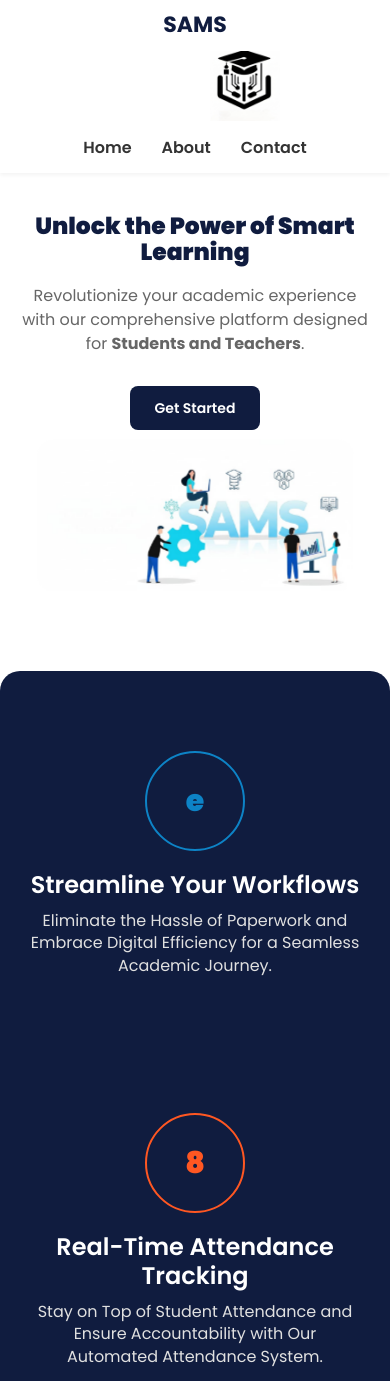
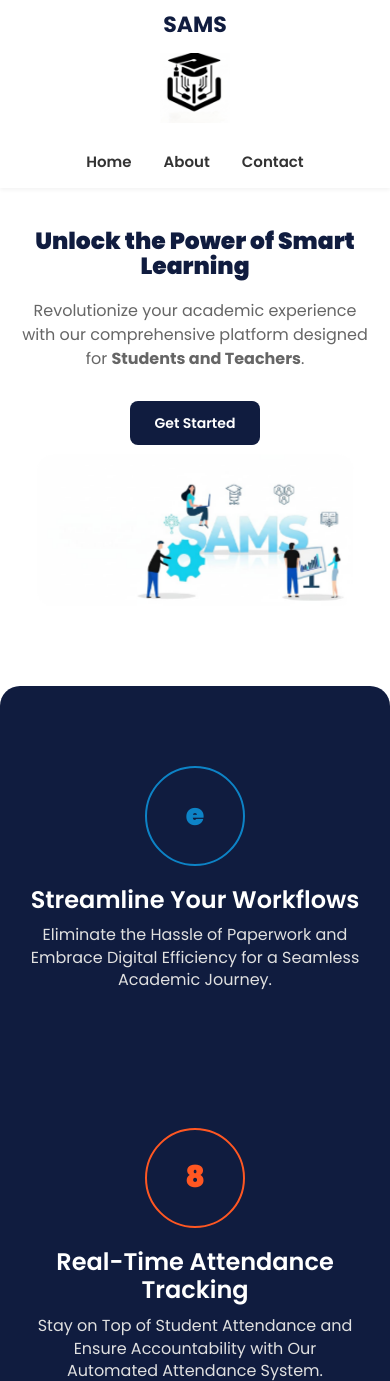
Before and after one commit to Riyas-n-s/SAMS, a Django app: page / in a window 390 px wide. Shown: the top 1381 px of the page. Run offline with Django 5.2, Linux system fonts and the light colour scheme.

Commit message:
Update home.html

```diff
--- a/accounts/templates/accounts/home.html
+++ b/accounts/templates/accounts/home.html
@@ -507,15 +507,78 @@ div.navbar-center img {
     50% { transform: scale(1.05); }
 }
 
+/* ================= HEADER FIX ================= */
+
+/* Desktop */
+.navbar {
+    display: flex;
+    align-items: center;
+    justify-content: space-between;
+}
+
+.navbar-center img {
+    height: 65px;
+    width: auto;
+    max-width: 100%;
+}
+
+/* Mobile Fix */
+@media (max-width: 768px) {
+    .navbar {
+        flex-direction: column;
+        gap: 12px;
+        padding: 15px;
+        text-align: center;
+    }
+
+    .navbar-left {
+        font-size: 22px;
+        margin: 0;
+    }
+
+    .navbar-center img {
+        height: 55px;
+    }
+
+    .navbar-right {
+        display: flex;
+        flex-wrap: wrap;
+        justify-content: center;
+        gap: 12px;
+        width: 100%;
+    }
+
+    .navbar-right a {
+        font-size: 15px;
+        margin: 0;
+        padding: 6px 10px;
+    }
+}
+
+/* Prevent horizontal scroll caused by header */
+html, body {
+    overflow-x: hidden;
+}
+
+@media (max-width: 768px) {
+    .navbar-center {
+        margin-left: 0 !important;   /* Remove only on mobile */
+    }
+}
+
+
 </style>
 </head>
 
 <body>
 <header class="navbar">
     <div class="navbar-left">SAMS</div>
+
     <div class="navbar-center">
-        <img src="https://raw.githubusercontent.com/Riyas-n-s/SAMS/master/static/accounts/images/logo.jpeg" alt="SAMS Logo">
+        <img src="https://raw.githubusercontent.com/Riyas-n-s/SAMS/master/static/accounts/images/logo.jpeg"
+             alt="SAMS Logo">
     </div>
+
     <nav class="navbar-right">
         <a href="{% url 'loader_page' 'home' %}">Home</a>
         <a href="{% url 'loader_page' 'about' %}">About</a>
@@ -531,7 +594,7 @@ div.navbar-center img {
             <a href="{% url 'loader_page' 'login' %}" class="cta-button">Get Started</a>
         </div>
         <div class="hero-illustration scroll-animate" data-animate="fade-right">
-            <img src="https://raw.githubusercontent.com/Riyas-n-s/SAMS/master/static/accounts/images/first.0.2.jpeg" alt="LMS Illustration">
+            <img src="{% static 'accounts/images/first.0.2.jpeg' %}" alt="LMS Illustration">
         </div>
     </div>
 </section>
@@ -564,7 +627,7 @@ div.navbar-center img {
 <!-- ===== Top Row: Raise Doubts ===== -->
 <div class="feature-row scroll-animate" data-animate="fade-left">
   <div class="feature-image">
-    <img src="https://raw.githubusercontent.com/Riyas-n-s/SAMS/master/static/accounts/images/chat.jpeg" alt="Raise Doubts Illustration">
+    <img src="{% static 'accounts/images/chat.jpeg' %}" alt="Raise Doubts Illustration">
   </div>
   <div class="feature-content">
     <h2>Raise Student Doubts & Chat</h2>
@@ -580,7 +643,7 @@ div.navbar-center img {
 <!-- ===== Bottom Row: No-Dues ===== -->
 <div class="feature-row reverse scroll-animate" data-animate="fade-right">
   <div class="feature-image">
-    <img src="https://raw.githubusercontent.com/Riyas-n-s/SAMS/master/static/accounts/images/nodues.jpeg" alt="No-Dues Illustration">
+    <img src="{% static 'accounts/images/nodues.jpeg' %}" alt="No-Dues Illustration">
   </div>
   <div class="feature-content">
     <h2>No-Dues Clearance</h2>
```
